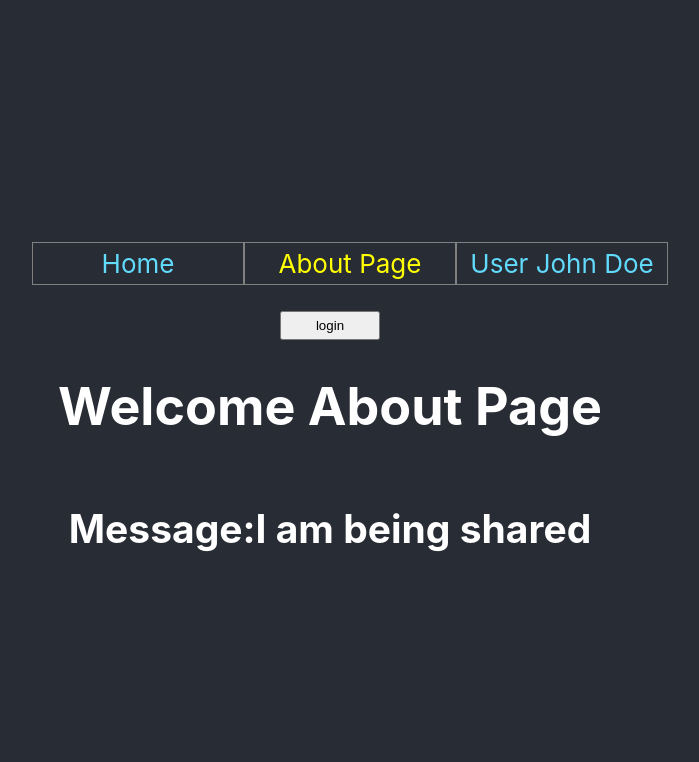
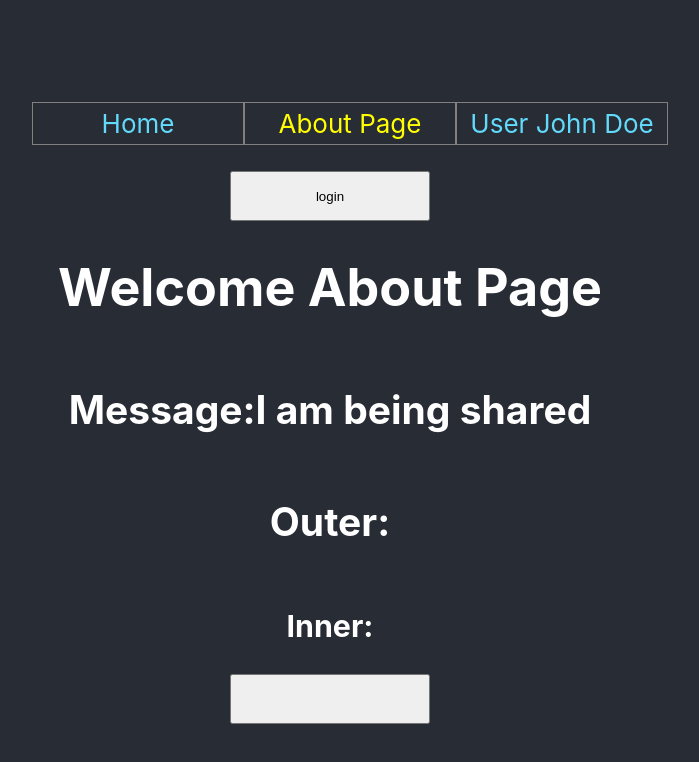
Before and after one commit to SiEr0212/udemy_hooks_react-router, a React (Create React App) app: page /about in a window 1280 px wide. Shown: the top 762 px of the page, without its empty margins (310-1009 px from the left). Built offline with nearby package versions, Linux system fonts and the light colour scheme.

Commit message:
added btn

```diff
--- a/src/App.css
+++ b/src/App.css
@@ -54,6 +54,7 @@
 }
 
 .button {
-  width: 100px;
+  height: 50px;
+  width: 200px;
   padding: 5px;
 }
--- a/src/pages/AboutPage.js
+++ b/src/pages/AboutPage.js
@@ -1,11 +1,13 @@
 import React, { useContext } from "react";
 import messageContext from "../contexts/messageContext";
+import Outer from "./components/outer";
 
 export default function AboutPage() {
   return (
     <>
       <h1>Welcome About Page</h1>
       <h2>Message:{useContext(messageContext)}</h2>
+      <Outer></Outer>
     </>
   );
 }
--- /dev/null
+++ b/src/pages/components/inner.js
@@ -0,0 +1,12 @@
+import React, { useContext } from "react";
+import messageContext from "../../contexts/messageContext";
+
+export default function Inner() {
+  const [message, setMessage] = useContext(messageContext);
+  return (
+    <>
+      <h3>Inner:</h3>
+      <button className="button"  onClick={() => {setMessage(Math.random().toString())}}></button>
+    </>
+  );
+}
--- /dev/null
+++ b/src/pages/components/outer.js
@@ -0,0 +1,11 @@
+import React from "react";
+import Inner from "./inner";
+
+export default function Outer() {
+  return (
+    <>
+      <h2>Outer:</h2>
+      <Inner></Inner>
+    </>
+  );
+}
```
